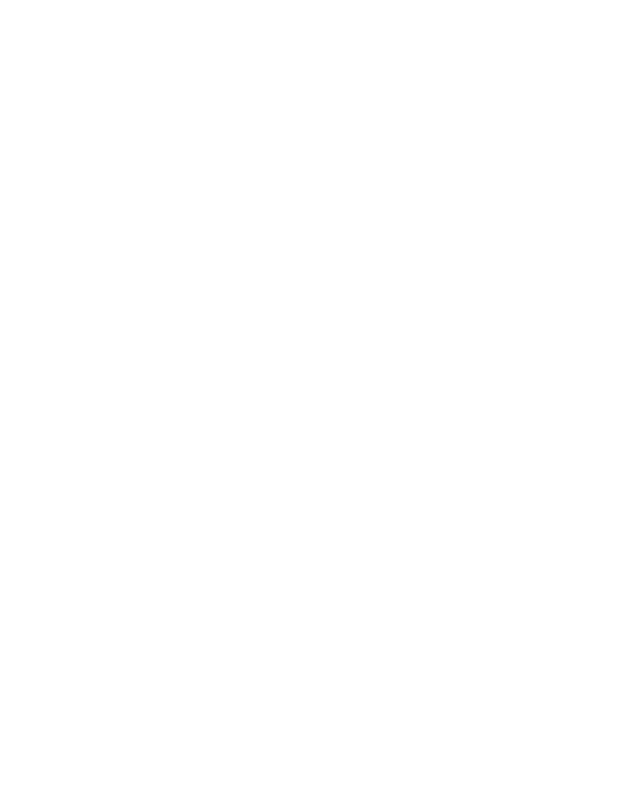
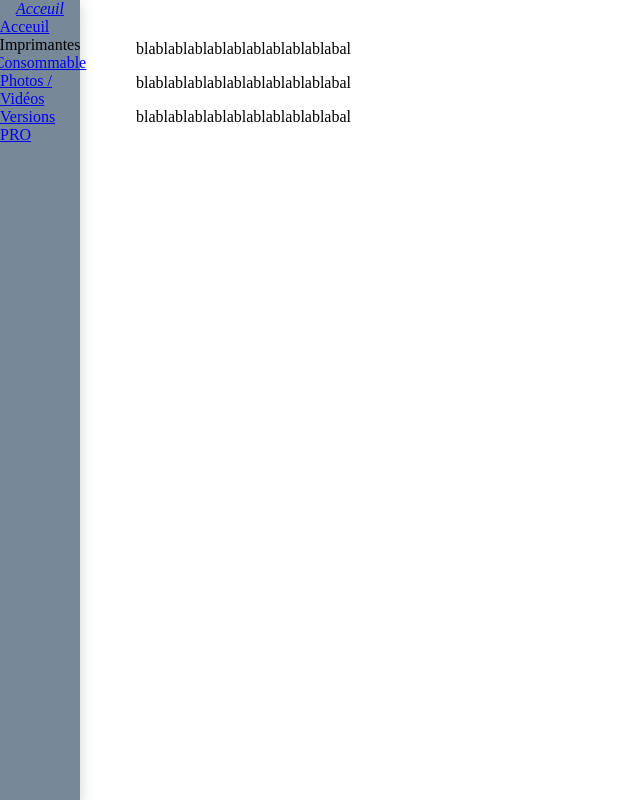
Before and after one commit to micky06/projet1, a plain HTML site: page index.html in a window 1280 px wide. Shown: the whole page, without its empty margins (0-640 px from the left). Drawn offline with Linux system fonts and the light colour scheme.

```diff
--- a/index.html
+++ b/index.html
@@ -1,5 +1,6 @@
 <!DOCTYPE html>
 <html lang="en">
+
 <head>
     <meta charset="UTF-8">
     <meta http-equiv="X-UA-Compatible" content="IE=edge">
@@ -7,7 +8,50 @@
     <link rel="stylesheet" href="style.css">
     <title>Projet 1</title>
 </head>
+
 <body>
+
+    <nav class="navMenu">
+        <ul class="menu">
+            <li class="item1">
+                <a href="#" class="link">
+                    <i class="icon">
+                        <span>Acceuil</span>
+                    </i>
+                </a>
+            </li>
+            <li class="item2">
+                <a href="#" class="link">
+                    <i class="icon"></i>
+                    <span>Acceuil</span>
+                </a>
+                Imprimantes</li>
+            <li class="item3">
+                <a href="#" class="link">
+                    <i class="icon"></i>
+                    <span>Consommable</span>
+                </a>
+            </li>
+            <li class="item4">
+                <a href="#" class="link">
+                    <i class="icon"></i>
+                    <span>Photos / Vidéos</span>
+                </a>
+            </li>
+            <li class="item5">
+                <a href="#" class="link">
+                    <i class="icon"></i>
+                    <span>Versions PRO</span>
+                </a>
+            </li>
+        </ul>
+    </nav>
+    <main>
+        <p>blablablablablablablablablablabal</p>
+        <p>blablablablablablablablablablabal</p>
+        <p>blablablablablablablablablablabal</p>
+    </main>
     <script src="script.js"></script>
 </body>
+
 </html>
--- a/style.css
+++ b/style.css
@@ -0,0 +1,27 @@
+body{
+    height: 95vh;
+    width: 95vh;
+}
+main {
+    padding: 1rem 4rem;
+    margin-left: 4rem;
+    text-align: justify;
+}
+.navMenu{
+    width: 5rem;
+    position: fixed;
+    top: 0;
+    left: 0;
+    bottom: 0;
+    background-color: lightslategrey;
+    box-shadow: rgba(12, 43, 30, 0.2) 0 4px 14px;
+}
+.menu {
+    list-style: none;
+    padding: 0;
+    margin: 0%;
+    display: flex;
+    flex-direction: column;
+    align-items: center;
+    height: 100%;
+}
```
